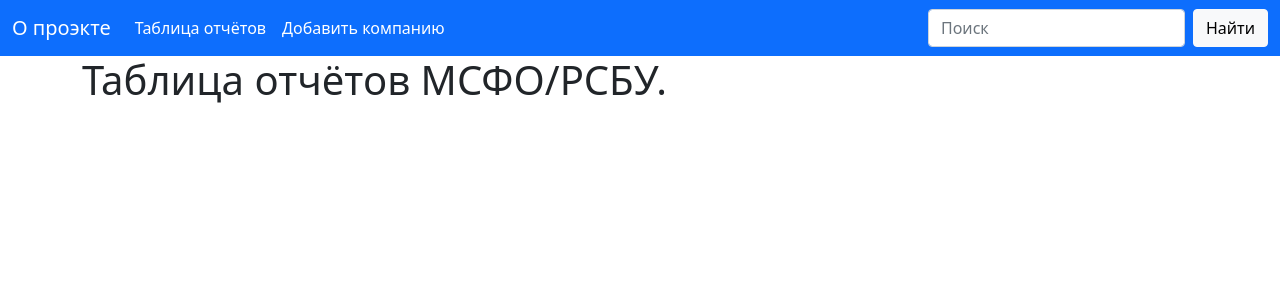
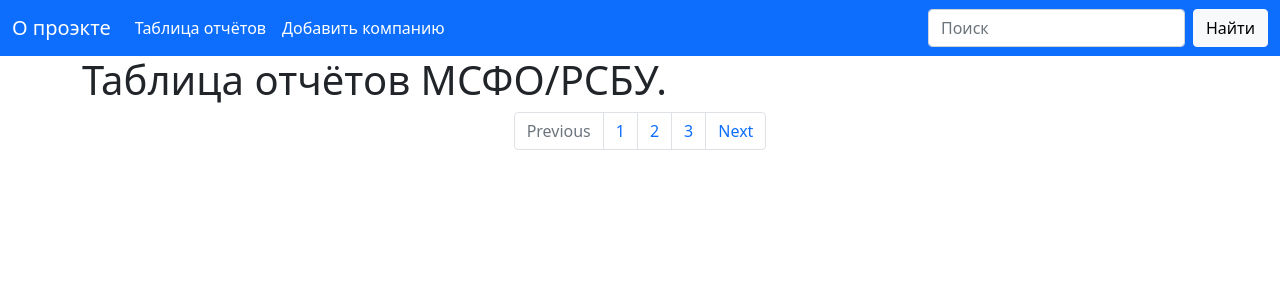
Before and after one commit to wwwAiru/web-msfo-stock-bot, a Flask app: page /records/ in a window 1280 px wide. Shown: the top 300 px of the page. Run offline with Flask 2, Linux system fonts and the light colour scheme; data that the repository does not hold is empty.

Commit message:
добавил пагинацию, ещё не закончил

```diff
--- a/records/templates/records/index.html
+++ b/records/templates/records/index.html
@@ -9,20 +9,37 @@
 {% endblock %}
 
 
-<!-- в этом блоке циклом выводятся записи из б.д.  -->
+
 {% block table_content %}
-    {% for record in records %}
+<!-- циклом выводятся записи из б.д. постранично, записи берутся из объекта pages-->
+    {% for record in pages.items %}
     <p>
-        <!-- на название компании навешивается ссылка которая переадресует на функцию record_detail из вью records.
-         и передаёт в функцию аргумент slug из записи б.д. объекта record,
-         перейдя по ссылке мы попадём на страницу детальной информации -->
-        <a href="{{ url_for('records.record_detail', slug=record.slug) }}">
-            {{ record.company_name }}
-        </a>
+        <!-- на название компании навешивается ссылка, которая переадресует на страницу record_detail.html,
+        для этого в функцию record_detail из вью records.
+        и передаёт в функцию аргумент slug которому присваивается значение поля slug(то что в б.д.) объекта record,
+        перейдя по ссылке мы попадём на страницу детальной информации о компании -->
+        <a href="{{ url_for('records.record_detail', slug=record.slug) }}">{{ record.company_name }}</a>
             {{ record.short_info }}
             {{ record.long_info }}
-            {{ record.updated }}
+            <!--тут небольшое форматирование вывода даты, мне удобно в формате: день.месяц.год
+            можно настроить в любом удобном формате-->
+            {{ record.updated.strftime("%d.%m.%Y %H:%M:%S") }}
 
     </p>
     {% endfor %}
+<!-- Пагинация -->
+<nav aria-label="Page navigation example">
+  <ul class="pagination justify-content-center">
+    <li {% if not pages.has_prev %} class="page-item disabled" {% endif %}>
+      <a class="page-link href="./?page={{ pages.prev_num }}"">Previous</a>
+    </li>
+    <li class="page-item"><a class="page-link" >1</a></li>
+    <li class="page-item"><a class="page-link" href="#">2</a></li>
+    <li class="page-item"><a class="page-link" href="#">3</a></li>
+    <li class="page-item">
+      <a class="page-link" href="#">Next</a>
+    </li>
+  </ul>
+</nav>
+
 {% endblock %}
```
